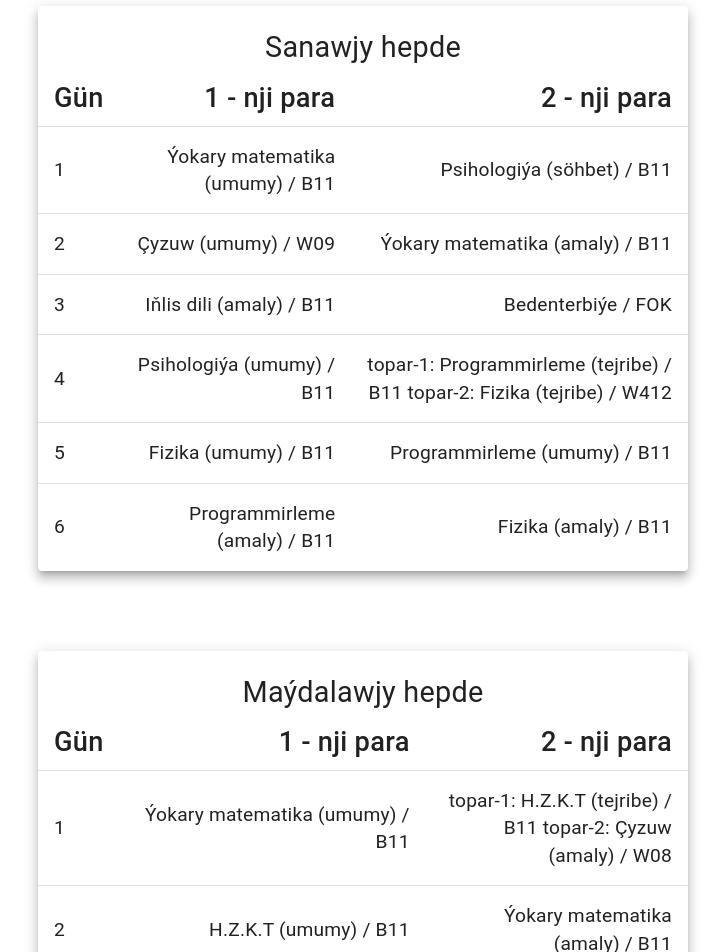
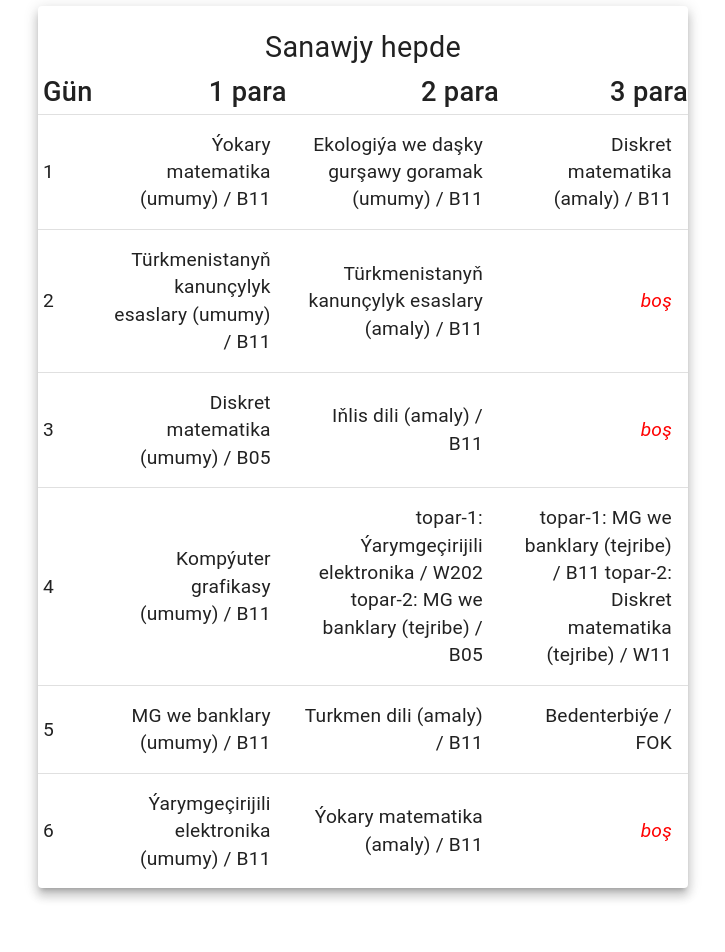
Before and after one commit to GurbanmyradowSerdar/time-table, a Next.js app: page / in a window 1280 px wide. Shown: the part 340-1292 px from the top of the page, without its empty margins (277-1002 px from the left). Built offline with nearby package versions, Linux system fonts and the light colour scheme.

Commit message:
added 3 pair list and etc

```diff
--- a/src/pages/index.js
+++ b/src/pages/index.js
@@ -34,7 +34,7 @@ export default function Home() {
         sx={{
           marginBottom: "100px",
           fontSize: {
-            xs: "10px",
+            xs: "8px",
             sm: "12px",
             md: "16px",
           },
@@ -77,12 +77,15 @@ export default function Home() {
             <Table sx={{ maxWidth: 650 }} aria-label="simple table">
               <TableHead>
                 <TableRow>
-                  <TableCell sx={{ fontSize: "1.7em" }}>Gün</TableCell>
-                  <TableCell sx={{ fontSize: "1.7em" }} align="right">
-                    1 - nji para
+                  <TableCell sx={{ fontSize: "1.7em", p : '0px', pl:'5px', pb:'10px',pt:'10px'  }}>Gün</TableCell>
+                  <TableCell sx={{ fontSize: "1.7em", p : '0px', pb:'10px',pt:'10px'  }} align="right">
+                    1 para
                   </TableCell>
-                  <TableCell sx={{ fontSize: "1.7em" }} align="right">
-                    2 - nji para
+                  <TableCell sx={{ fontSize: "1.7em", p : '0px', pb:'10px',pt:'10px'  }} align="right">
+                    2 para
+                  </TableCell>
+                  <TableCell sx={{ fontSize: "1.7em", p : '0px', pb:'10px',pt:'10px'  }} align="right">
+                    3 para
                   </TableCell>
                 </TableRow>
               </TableHead>
@@ -90,10 +93,10 @@ export default function Home() {
                 {sanawjy.map((item, index) => (
                   <TableRow
                     key={index}
-                    sx={{ "&:last-child td, &:last-child th": { border: 0 } }}
+                    sx={{ "&:last-child td, &:last-child th": { border: 0 },  }}
                   >
                     <TableCell
-                      sx={{ fontSize: "1.2em" }}
+                      sx={{ fontSize: "1.2em", p : '0px', pl:'5px' }}
                       component="th"
                       scope="row"
                     >
@@ -104,6 +107,9 @@ export default function Home() {
                     </TableCell>
                     <TableCell sx={{ fontSize: "1.2em" }} align="right">
                       {item.second_pair}
+                    </TableCell>
+                    <TableCell sx={{ fontSize: "1.2em" }} align="right">
+                      {item.third_pair !== null && item.third_pair ? item.third_pair : <span style={{fontStyle : 'italic', color : 'red'}}>boş</span> }
                     </TableCell>
                   </TableRow>
                 ))}
@@ -119,12 +125,15 @@ export default function Home() {
             <Table sx={{ maxWidth: 650 }} aria-label="simple table">
               <TableHead>
                 <TableRow>
-                  <TableCell sx={{ fontSize: "1.7em" }}>Gün</TableCell>
-                  <TableCell sx={{ fontSize: "1.7em" }} align="right">
-                    1 - nji para
+                <TableCell sx={{ fontSize: "1.7em", p : '0px', pl:'5px', pb:'10px',pt:'10px'  }}>Gün</TableCell>
+                  <TableCell sx={{ fontSize: "1.7em", p : '0px', pb:'10px',pt:'10px'  }} align="right">
+                    1 para
                   </TableCell>
-                  <TableCell sx={{ fontSize: "1.7em" }} align="right">
-                    2 - nji para
+                  <TableCell sx={{ fontSize: "1.7em", p : '0px', pb:'10px',pt:'10px'  }} align="right">
+                    2 para
+                  </TableCell>
+                  <TableCell sx={{ fontSize: "1.7em", p : '0px', pb:'10px',pt:'10px'  }} align="right">
+                    3 para
                   </TableCell>
                 </TableRow>
               </TableHead>
@@ -135,7 +144,7 @@ export default function Home() {
                     sx={{ "&:last-child td, &:last-child th": { border: 0 } }}
                   >
                     <TableCell
-                      sx={{ fontSize: "1.2em" }}
+   sx={{ fontSize: "1.2em", p : '0px', pl:'5px' }}
                       component="th"
                       scope="row"
                     >
@@ -147,6 +156,9 @@ export default function Home() {
                     <TableCell sx={{ fontSize: "1.2em" }} align="right">
                       {item.second_pair}
                     </TableCell>
+                    <TableCell sx={{ fontSize: "1.2em" }} align="right">
+                      {item.third_pair !== null && item.third_pair ? item.third_pair : <span style={{fontStyle : 'italic', color : 'red'}}>boş</span> }
+                    </TableCell>
                   </TableRow>
                 ))}
               </TableBody>
--- a/src/utils/main.js
+++ b/src/utils/main.js
@@ -1,57 +1,62 @@
 export const sanawjy = [
   {
     first_pair: "Ýokary matematika (umumy) / B11",
-    second_pair: "Psihologiýa (söhbet) / B11",
+    second_pair: "Ekologiýa we daşky gurşawy goramak (umumy) / B11",
+    third_pair : "Diskret matematika (amaly) / B11"
   },
   {
-    first_pair: "Çyzuw (umumy) / W09",
-    second_pair: "Ýokary matematika (amaly) / B11",
+    first_pair: "Türkmenistanyň kanunçylyk esaslary (umumy) / B11",
+    second_pair: "Türkmenistanyň kanunçylyk esaslary (amaly) / B11",
   },
   {
-    first_pair: "Iňlis dili (amaly) / B11",
-    second_pair: "Bedenterbiýe / FOK",
+    first_pair: "Diskret matematika (umumy) / B05",
+    second_pair: "Iňlis dili (amaly) / B11",
   },
   {
-    first_pair: "Psihologiýa (umumy) / B11",
+    first_pair: "Kompýuter grafikasy (umumy) / B11",
     second_pair:
-      "topar-1: Programmirleme (tejribe) / B11\ntopar-2: Fizika (tejribe) / W412",
+      "topar-1: Ýarymgeçirijili elektronika / W202\ntopar-2: MG we banklary (tejribe) / B05",
+    third_pair : "topar-1: MG we banklary (tejribe) / B11\ntopar-2: Diskret matematika (tejribe) / W11"
   },
   {
-    first_pair: "Fizika (umumy) / B11",
-    second_pair: "Programmirleme (umumy) / B11",
+    first_pair: "MG we banklary (umumy) / B11",
+    second_pair: "Turkmen dili (amaly) / B11",
+    third_pair : "Bedenterbiýe / FOK"
   },
   {
-    first_pair: "Programmirleme (amaly) / B11",
-    second_pair: "Fizika (amaly) / B11",
+    first_pair: "Ýarymgeçirijili elektronika (umumy) / B11",
+    second_pair: "Ýokary matematika (amaly) / B11",
   },
 ];
 export const maydalawjy = [
   {
     first_pair: "Ýokary matematika (umumy) / B11",
     second_pair:
-      "topar-1: H.Z.K.T (tejribe) / B11\ntopar-2: Çyzuw (amaly) / W08",
+      "Ekologiýa we daşky gurşawy goramak (amaly) / B11",
+    third_pair : "Diskret matematika (amaly) / B11"
   },
   {
-    first_pair: "H.Z.K.T (umumy) / B11",
-    second_pair: "Ýokary matematika (amaly) / B11",
+    first_pair: "Türkmenistanyň kanunçylyk esaslary (umumy) / B11",
+    second_pair: "topar-1: Kompýuter grafikasy (tejribe) / B11\ntopar-2:Kompýuter grafikasy (tejribe) / B10",
   },
   {
-    first_pair: "Iňlis dili (amaly) / B11",
-    second_pair: "Bedenterbiýe / FOK",
+    first_pair: "Diskret matematika (umumy) / B05",
+    second_pair: "Iňlis dili (amaly) / B11",
   },
   {
-    first_pair:
-      "topar-1: Fizika (tejribe) / B06\ntopar-2: Programmirleme (tejribe) / B11",
+    first_pair: "Kompýuter grafikasy (umumy) / B11",
     second_pair:
-      "topar-1: Çyzuw (amaly) / W08\ntopar-2: H.Z.K.T (tejribe) / B11",
+      "Ýarymgeçirijili elektronika (amaly) / B11",
+    third_pair : "topar-1: Ýokary matematika (amaly) / B10\ntopar-2: Ýarymgeçirijili elektronika (amaly) / W11"
   },
   {
-    first_pair: "Fizika (umumy) / B11",
-    second_pair: "Nazary mehanika (amaly) / B11",
+    first_pair: "MG we banklary (umumy) / B11",
+    second_pair: "Turkmen dili (amaly) / B11",
+    third_pair : "Bedenterbiýe / FOK"
   },
   {
-    first_pair: "Programmirleme (amaly) / B11",
-    second_pair: "Nazary mehanika (umumy) / B11",
+    first_pair: "Ýarymgeçirijili elektronika (umumy) / B11",
+    second_pair: "topar-1: Diskret matematika (tejribe) / B05\ntopar-2: Ýokary matematika (tejribe) / B11",
   },
 ];
 
```
